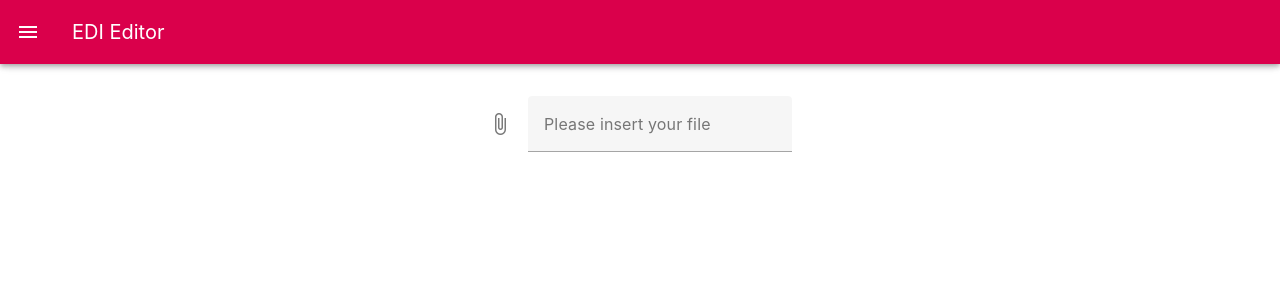
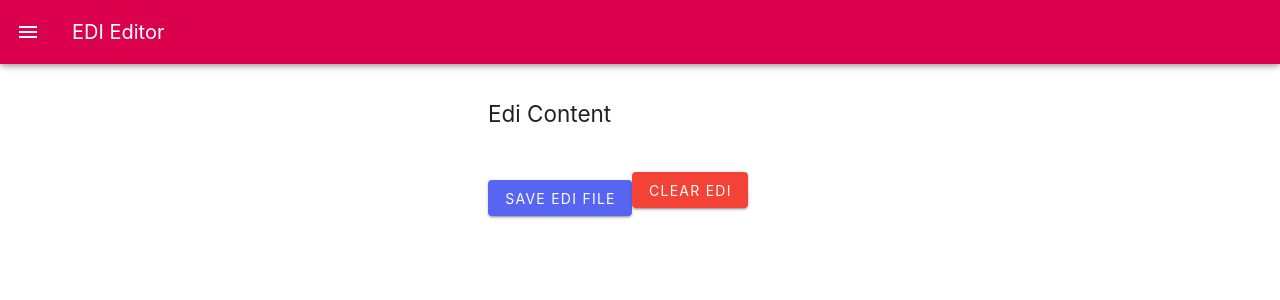
Before and after one commit to Daviran/sideProject, a Vue app in the folder baplieEditor/: page / in a window 1280 px wide. Shown: the top 300 px of the page. Built offline with nearby package versions, Linux system fonts and the light colour scheme.

Commit message:
feat: can delete edi data and wip on edi data store

```diff
--- a/baplieEditor/src/components/EdiFile.vue
+++ b/baplieEditor/src/components/EdiFile.vue
@@ -1,12 +1,21 @@
 <script>
-import { ref } from 'vue';
+import { ref,onMounted } from 'vue';
 import {useStore} from 'vuex';
 export default {
   setup() {
     const ediData = ref(null);
     const store = useStore();
+    const hiddenInput = ref(null);
     const preElement = ref(null); // Reference to the pre element
     let originalEdiName = ''; // Variable to store the original filename
+    const loadEdiContentFromStore = () => {
+      // Retrieve EDI content from the Vuex store
+      const storedEdiContent = store.getters.getEdiContent;
+      ediData.value = { content: storedEdiContent };
+      hiddenInput.value.value = storedEdiContent; // Set value of hidden input
+    };
+    onMounted(loadEdiContentFromStore);
+
     const handleFileChange = (event) => {
       const file = event.target.files[0];
       if (file && file.type === 'text/plain') {
@@ -25,6 +34,8 @@ export default {
         console.error('Please select a valid text/edi file.');
       }
     };
+
+
     const handleInput =() => {
         if(ediData.value && preElement) {
           const selection = window.getSelection(); // get current selection in the doc
@@ -69,13 +80,21 @@ export default {
         document.body.removeChild(a);
       }
     }
+    const clearData = () => {
+      ediData.value = null;
+      store.dispatch('updateEdiContent', ''); // Clear store data
+      preElement.value.textContent = ''; // Clear pre content
+      hiddenInput.value.value = ''; // Clear hidden input value
+    };
 
     return {
         ediData,
         handleFileChange,
         handleInput,
         saveAsTxt,
-        preElement
+        preElement,
+        hiddenInput,
+        clearData
     };
   }
 };
@@ -83,12 +102,15 @@ export default {
 
 <template>
   <div class="w-25">
-    <v-file-input color="#5865f2" type="file" label="Please insert your file" @change="handleFileChange" accept=".txt">
+    <input type="hidden" ref="hiddenInput" :value="ediData ? ediData.content : ''" >
+    <v-file-input v-if="ediData === null" color="#5865f2" type="file" label="Please insert your file" @change="handleFileChange" accept=".txt"  :disabled="ediData !== null">
     </v-file-input>
     <div v-if="ediData !== null">
       <h2>Edi Content</h2>
       <pre ref="preElement" contenteditable="true" @input="handleInput">{{ ediData.content }}</pre>
       <v-btn class="mt-6" color="#5865f2"  @click="saveAsTxt">Save Edi file</v-btn>
+      <v-btn class="mt-2" color="red" @click="clearData" :disabled="ediData === null">Clear Edi</v-btn>
+
     </div>
   </div>
 </template>
```
